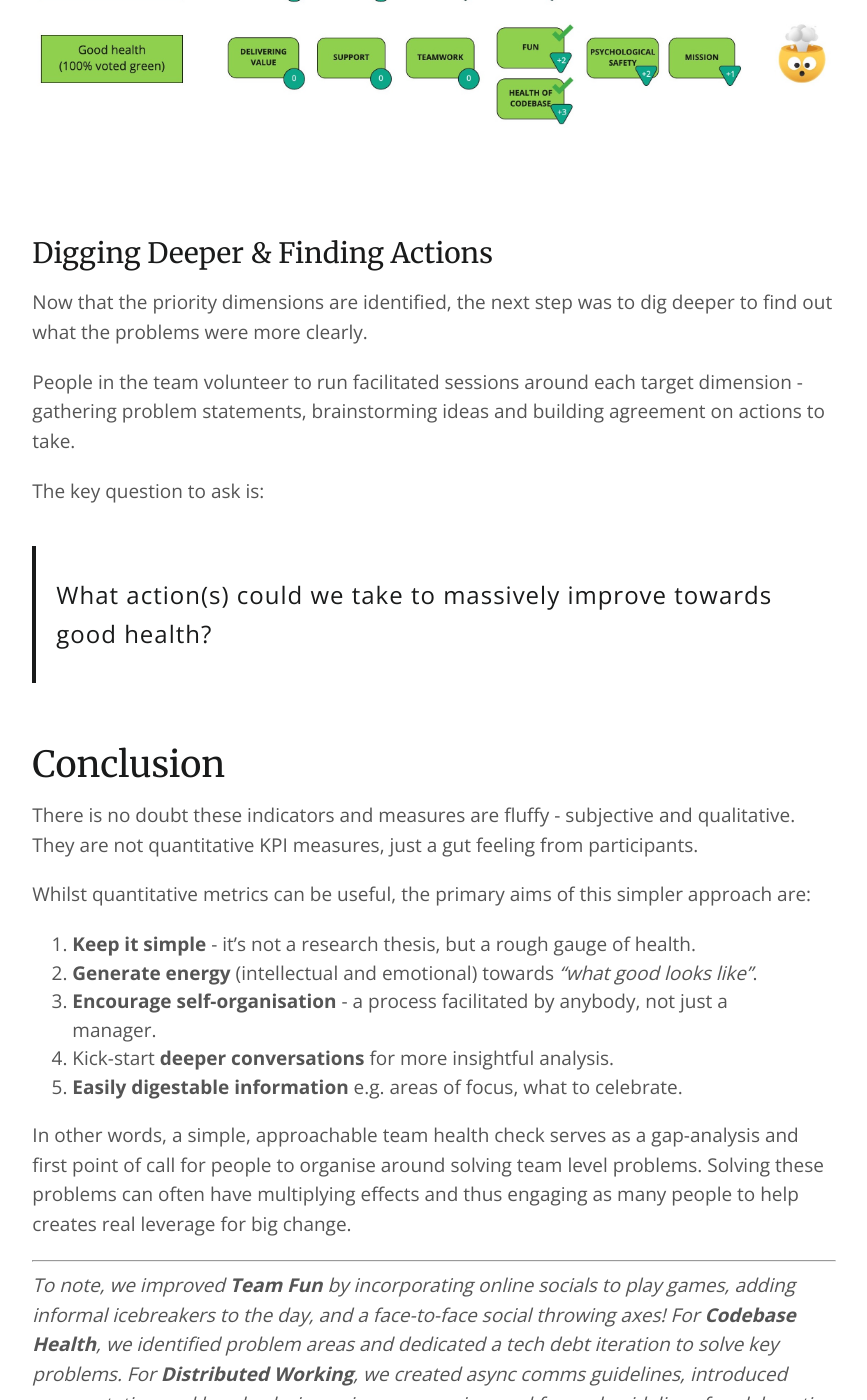
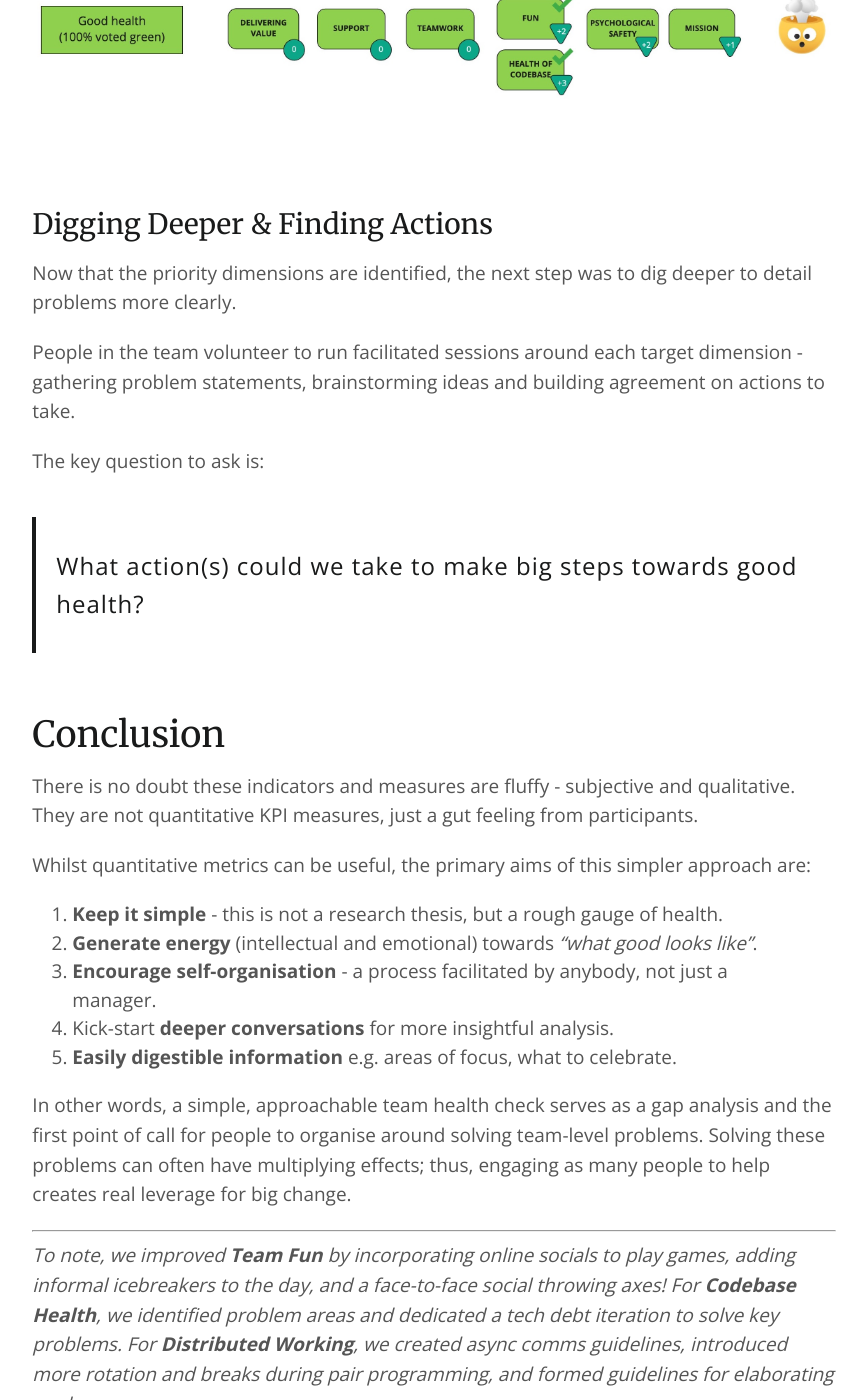
Before and after one commit to spiritedtechie/spiritedtechie.com, a Jekyll site: the page built from collections/_posts/2022-10-19-proper-helfy-without-calorie-counting.md, in a window 1280 px wide and 1400 px high, scrolled down 4694 px. Shown: the whole window, without its empty margins (206-1073 px from the left). Built offline with Jekyll 4.4.1, drawn with Linux system fonts in a browser that asks for light colours; nearby versions of some CDN libraries; comment, search, counter and statistics services are not loaded; some of the changed text lies outside the part shown.

Commit message:
Update 2022-10-19-proper-helfy-without-calorie-counting.md
Grammarly fixes

```diff
--- a/collections/_posts/2022-10-19-proper-helfy-without-calorie-counting.md
+++ b/collections/_posts/2022-10-19-proper-helfy-without-calorie-counting.md
@@ -9,13 +9,13 @@ thumbnail: "/assets/images/gen/blog/green-amber-red-faces.png"
 image: "/assets/images/gen/blog/balloons-faces.jpeg"
 comments: true
 ---
-Health checking is a simple way to guage the heartbeat of a team. It's important to continuously capture the holistic view of a team by incorporating dimensions that cover multiple facets of its makeup.
+Health checking is a simple way to gauge the heartbeat of a team. Continuously capture the holistic view of a team by incorporating dimensions covering multiple facets of its makeup.
 
-I was keen to try health-checking with my team at Landtech over a few quarters. This was essentially a faciliated process to identify problem areas and form an action plan towards good health.
+I was keen to try health-checking with my team at Landtech over a few quarters. This was a facilitated process to identify problem areas and form an action plan towards good health.
 
 
 # Results
-In July we identified **Health of Codebase**, **Team Fun** and **Distributed Working** as three areas to focus on.
+In July, we identified **Health of Codebase**, **Team Fun** and **Distributed Working** as three areas to focus on.
 
 By October, the team had done an amazing job of making significant progress, as the following before and after shows.
 
@@ -33,7 +33,7 @@ In summary:
 1. There is a clear thing to target next: **Learning.**
 
 # Core Philosophy
-To be clear, this is a facilitated process empowering the team to solve the problems themselves. It put the team in control of their destiny, with me (as lead) simply supporting and occassionally ensuring organisational alignment.
+To be clear, this is a facilitated process that empowers the team to solve the problems themselves. It put the team in control of their destiny, with me (as lead) simply supporting and occasionally ensuring organisational alignment.
 
 Such processes should be in the interest of the team, not a management tool to insist on top-down change and optimisation. Teams should be able to use this information to decide on what and how things should change, and be proud to radiate their successes or imperfections without fear of top-down intervention.
 
@@ -44,9 +44,9 @@ We shamelessly stole Spotify's team health check model, and added a few extra di
 <a href="/assets/images/gen/blog/healthcheck-indicators.jpg" data-lightbox="image-1" data-title="Healthcheck Indicators"><img width="50%" src="/assets/images/gen/blog/healthcheck-indicators.jpg"/></a>
 
 ## Anonymous Surveys
-**Anonymous surveys** work well - people can be honest without being called out. And there is less chance of group think.
+**Anonymous surveys** work well - people can be honest without being called out. And there is less chance of groupthink.
 
-For the 13 indicators, the survey asks for a **red, amber or green** response - which is well aligned to gut feeling.
+For the 13 indicators, the survey asks for a **red, amber or green** response - which is well aligned with gut feeling.
 
 This **simple approach** keeps completing the survey to a matter of minutes, making it more likely to achieve a 100% response rate.
 
@@ -61,18 +61,18 @@ The priority system is quite simple, yet kind of brutal:
 
 - **Good health** - if everyone voted it green.
 - **Urgent** - if even a single red vote - it’s a strong signal.
-- **Amber bucket** - the percentage of amber votes determine priorities within.
+- **Amber bucket** - the percentage of amber votes determines priorities within.
 
 <a href="/assets/images/gen/blog/healthcheck-october-2022.jpg" data-lightbox="image-1" data-title="October 2022 Results"><img width="100%" src="/assets/images/gen/blog/healthcheck-october-2022.jpg"/></a>
 
 ## Digging Deeper & Finding Actions
-Now that the priority dimensions are identified, the next step was to dig deeper to find out what the problems were more clearly.
+Now that the priority dimensions are identified, the next step was to dig deeper to detail problems more clearly.
 
 People in the team volunteer to run facilitated sessions around each target dimension - gathering problem statements, brainstorming ideas and building agreement on actions to take.
 
 The key question to ask is:
 
-> What action(s) could we take to massively improve towards good health?
+> What action(s) could we take to make big steps towards good health?
 
 # Conclusion
 
@@ -80,13 +80,13 @@ There is no doubt these indicators and measures are fluffy - subjective and qual
 
 Whilst quantitative metrics can be useful, the primary aims of this simpler approach are:
 
-1. **Keep it simple** - it’s not a research thesis, but a rough gauge of health.
+1. **Keep it simple** - this is not a research thesis, but a rough gauge of health.
 2. **Generate energy** (intellectual and emotional) towards *“what good looks like”*.
 3. **Encourage self-organisation** - a process facilitated by anybody, not just a manager.
 4. Kick-start **deeper conversations** for more insightful analysis.
-5. **Easily digestable information** e.g. areas of focus, what to celebrate.
+5. **Easily digestible information** e.g. areas of focus, what to celebrate.
 
-In other words, a simple, approachable team health check serves as a gap-analysis and first point of call for people to organise around solving team level problems. Solving these problems can often have multiplying effects and thus engaging as many people to help creates real leverage for big change.
+In other words, a simple, approachable team health check serves as a gap analysis and the first point of call for people to organise around solving team-level problems. Solving these problems can often have multiplying effects; thus, engaging as many people to help creates real leverage for big change.
 
 ---
 *To note, we improved **Team Fun** by incorporating online socials to play games, adding informal icebreakers to the day, and a face-to-face social throwing axes! For **Codebase Health**, we identified problem areas and dedicated a tech debt iteration to solve key problems. For **Distributed Working**, we created async comms guidelines, introduced more rotation and breaks during pair programming, and formed guidelines for elaborating work.*
```
